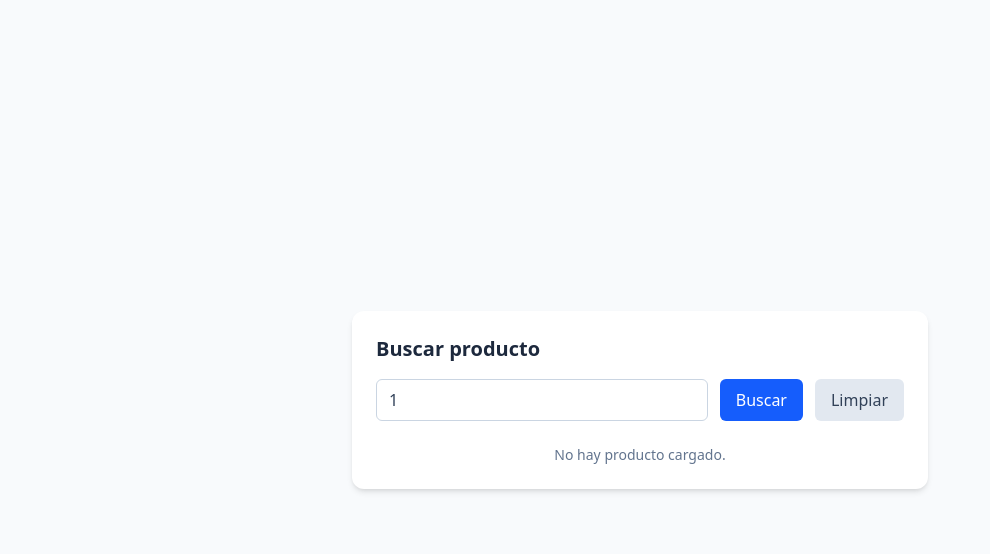
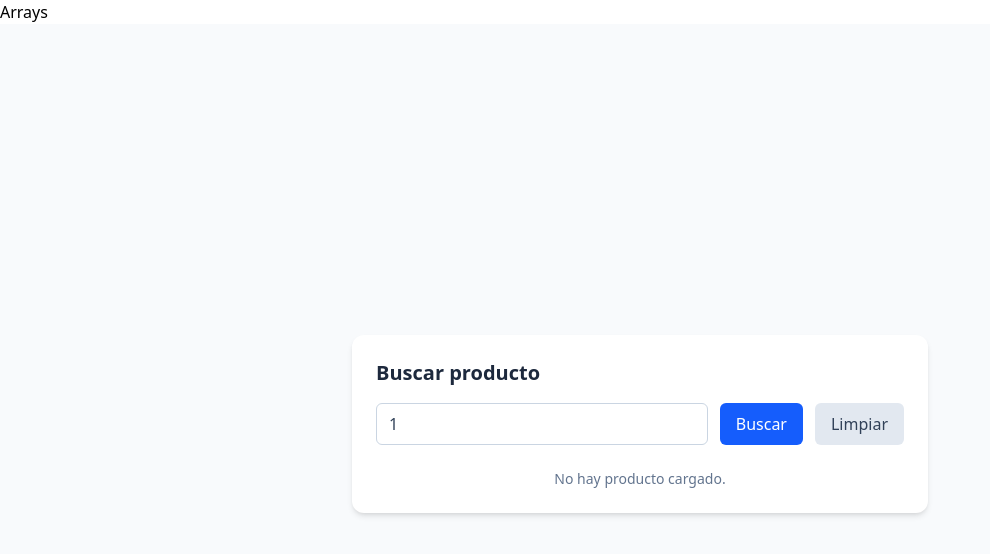
Before and after one commit to ManuJRS/vue-arqui, a Vue app: page / in a window 1280 px wide. Shown: the top 554 px of the page, without its empty margins (0-990 px from the left). Built offline with nearby package versions, Linux system fonts and the light colour scheme; the HTML template or start-up script is replaced by a standard one.

Commit message:
feat: :art: new excercises array

```diff
--- a/src/App.vue
+++ b/src/App.vue
@@ -80,8 +80,10 @@ transformDto.forEach(room => {
   }
 })
 
+import ArrayMetods from './views/ArrayMetods.vue';
 </script>
 
 <template>
+  <ArrayMetods />
   <ProductSearch />
 </template>
--- /dev/null
+++ b/src/views/ArrayMetods.vue
@@ -0,0 +1,24 @@
+<script lang="ts" setup>
+// map
+const numbers:number[] = [1, 2, 3, 4, 5]
+
+const vieNumbers: number[] = numbers.map(num => num)
+console.log(vieNumbers)
+
+// forEch
+
+const prices: number [] = [100, 200, 300]
+let suma = 0
+
+
+prices.forEach(num => {
+    suma += num
+});
+
+console.log(suma)
+
+</script>
+
+<template>
+    <h1>Arrays</h1>
+</template>
```
